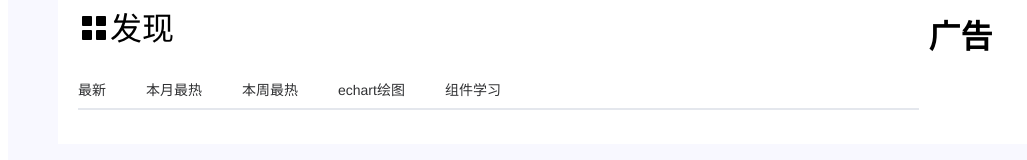
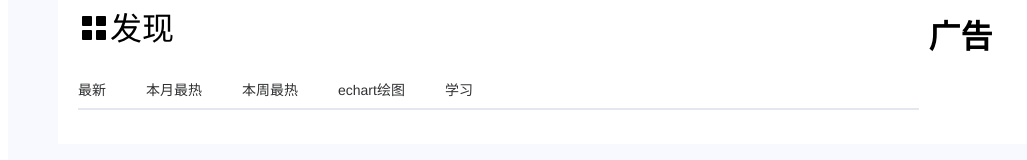
Before and after one commit to 15296861560/vueDemo, a Vue app: page /#/ in a window 1280 px wide. Shown: the part 149-309 px from the top of the page, without its empty margins (0-1027 px from the left). Built offline with nearby package versions, Linux system fonts and the light colour scheme.

Commit message:
style：将组件学习修改为学习

```diff
--- a/src/views/Index.vue
+++ b/src/views/Index.vue
@@ -22,7 +22,7 @@
     <el-tab-pane label="echart绘图" name="fourth">
       <echart></echart>
       </el-tab-pane>
-          <el-tab-pane label="组件学习" name="fifth">
+          <el-tab-pane label="学习" name="fifth">
       <study></study>
       </el-tab-pane>
   </el-tabs>
```
